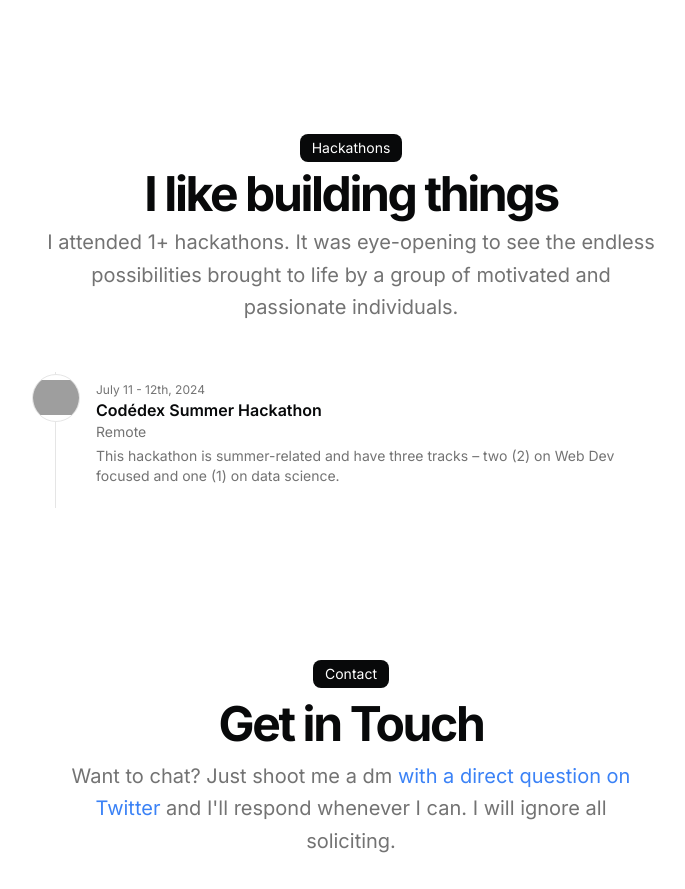
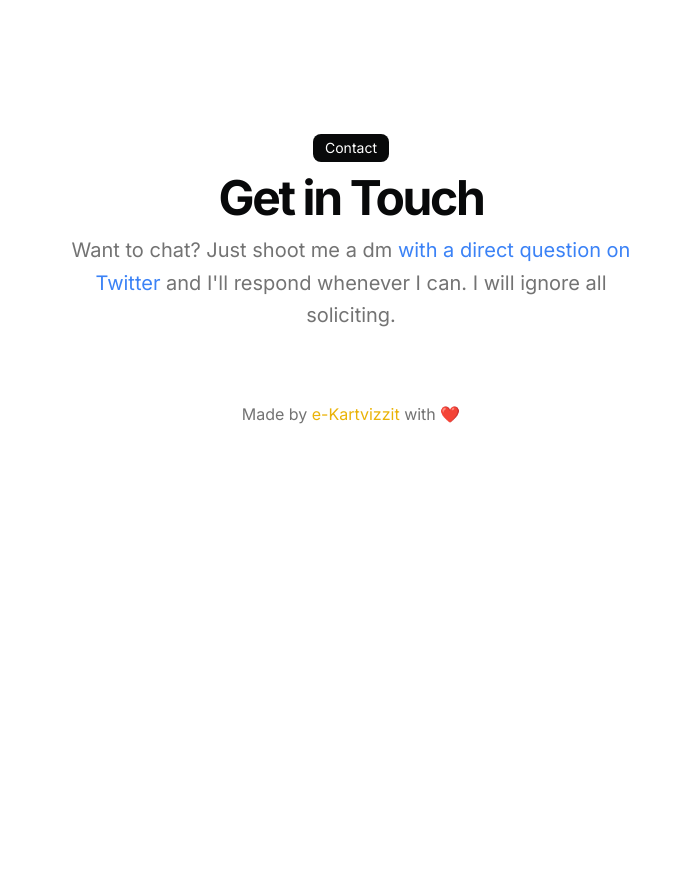
Before and after one commit to Yimikami/portfolio, a Next.js app: page / in a window 1280 px wide. Shown: the part 2589-3478 px from the top of the page, without its empty margins (289-974 px from the left). After the commit the page ends 3127 px from the top, so only its background shows below. Built offline with nearby package versions, Linux system fonts and the light colour scheme; grey boxes are pictures that could not be loaded.

Commit message:
Update page.tsx

```diff
--- a/src/app/page.tsx
+++ b/src/app/page.tsx
@@ -163,7 +163,7 @@ export default function Page() {
           </div>
         </div>
       </section>
-      <section id="hackathons">
+      {/*  <section id="hackathons">
         <div className="space-y-12 w-full py-12">
           <BlurFade delay={BLUR_FADE_DELAY * 13}>
             <div className="flex flex-col items-center justify-center space-y-4 text-center">
@@ -202,7 +202,7 @@ export default function Page() {
             </ul>
           </BlurFade>
         </div>
-      </section>
+      </section> */}
       <section id="contact">
         <div className="grid items-center justify-center gap-4 px-4 text-center md:px-6 w-full py-12">
           <BlurFade delay={BLUR_FADE_DELAY * 16}>
@@ -227,6 +227,18 @@ export default function Page() {
             </div>
           </BlurFade>
         </div>
+        <footer className="flex items-center justify-center w-full py-4 text-muted-foreground">
+          <p>
+            Made by{" "}
+            <a
+              className="text-yellow-500 hover:underline"
+              href="https://ekartvizzit.com"
+            >
+              e-Kartvizzit{" "}
+            </a>{" "}
+            with ❤️
+          </p>
+        </footer>
       </section>
     </main>
   );
```
